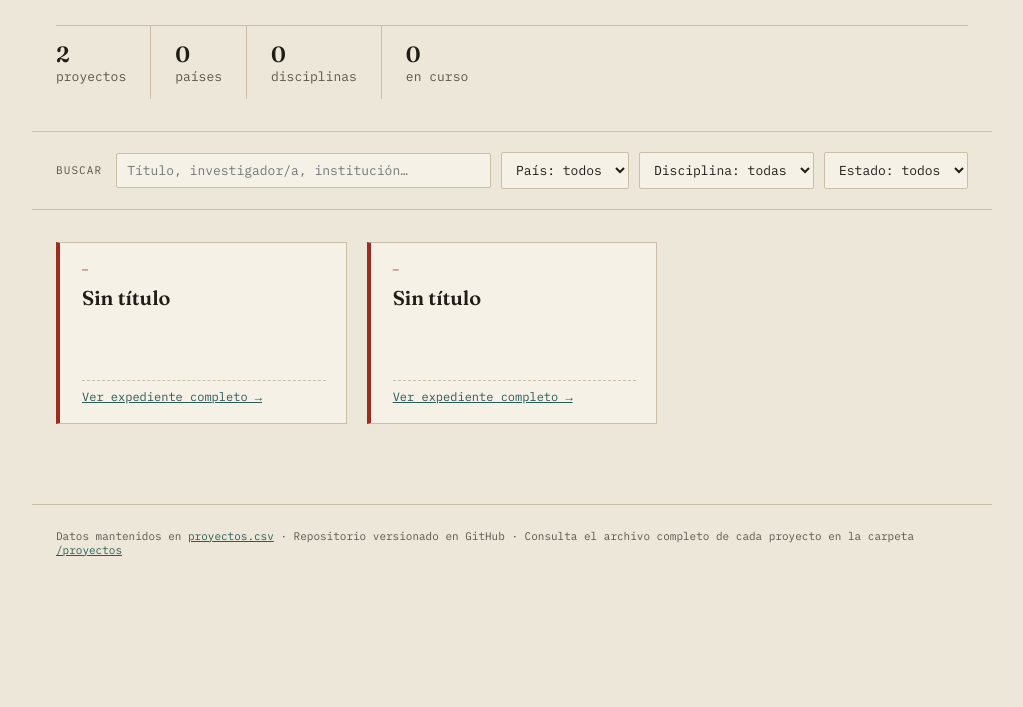
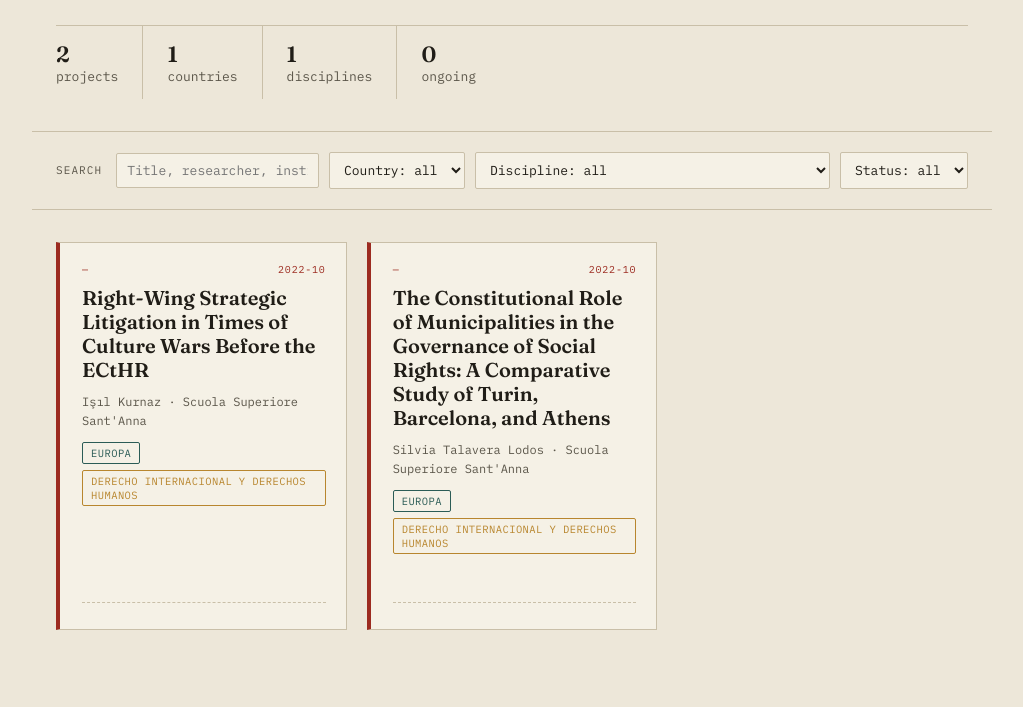
Before and after one commit to teamthemargin-cpu/themargin, a plain HTML site: page index.html in a window 1280 px wide. Shown: the part 213-920 px from the top of the page, without its empty margins (128-1151 px from the left). Before the commit the page ends 800 px from the top, so only its background shows below. Drawn offline with nearby package versions, Linux system fonts and the light colour scheme.

Commit message:
Update index.html

```diff
--- a/index.html
+++ b/index.html
@@ -1,9 +1,9 @@
 <!DOCTYPE html>
-<html lang="es">
+<html lang="en">
 <head>
 <meta charset="UTF-8">
 <meta name="viewport" content="width=device-width, initial-scale=1.0">
-<title>The Margin — Catálogo de investigación</title>
+<title>The Margin — Research Catalogue</title>
 <link rel="preconnect" href="https://fonts.googleapis.com">
 <link href="https://fonts.googleapis.com/css2?family=Fraunces:ital,opsz,wght@0,9..144,400;0,9..144,600;1,9..144,500&family=Inter:wght@400;500;600&family=IBM+Plex+Mono:wght@400;500&display=swap" rel="stylesheet">
 <script src="https://cdnjs.cloudflare.com/ajax/libs/PapaParse/5.4.1/papaparse.min.js"></script>
@@ -27,8 +27,6 @@
     -webkit-font-smoothing:antialiased;
   }
   a{color:var(--teal);}
-
-  /* ---------- Header ---------- */
   header{
     padding:64px 24px 32px;
     max-width:960px;
@@ -79,8 +77,6 @@
     color:var(--ink);
   }
   .stat span{color:var(--ink-soft);}
-
-  /* ---------- Filter drawer ---------- */
   .drawer{
     max-width:960px;
     margin:0 auto;
@@ -113,8 +109,6 @@
     outline:2px solid var(--teal);
     outline-offset:1px;
   }
-
-  /* ---------- Grid ---------- */
   main{
     max-width:960px;
     margin:0 auto;
@@ -125,7 +119,6 @@
     grid-template-columns:repeat(auto-fill,minmax(280px,1fr));
     gap:20px;
   }
-
   .card{
     position:relative;
     background:var(--paper-card);
@@ -174,8 +167,8 @@
     color:var(--ochre);
     border-radius:2px;
   }
-  .tag.pais{color:var(--teal);}
-  .resumen{
+  .tag.country{color:var(--teal);}
+  .summary{
     font-size:14px;
     line-height:1.5;
     color:var(--ink);
@@ -212,34 +205,34 @@
 <body>
 
 <header>
-  <div class="eyebrow">Archivo abierto de investigación</div>
+  <div class="eyebrow">Open research archive</div>
   <h1>The Margin</h1>
-  <p class="tagline">Un catálogo público de proyectos de investigación en curso y completados, anotados al margen por quienes los llevan a cabo.</p>
+  <p class="tagline">A public catalogue of research projects, past and ongoing, annotated in the margins by the people carrying them out.</p>
   <div class="stat-strip" id="stats"></div>
 </header>
 
 <div class="drawer">
-  <span class="drawer-label">Buscar</span>
-  <input type="text" id="search" placeholder="Título, investigador/a, institución…">
-  <select id="filter-pais"><option value="">País: todos</option></select>
-  <select id="filter-disciplina"><option value="">Disciplina: todas</option></select>
-  <select id="filter-estado"><option value="">Estado: todos</option></select>
+  <span class="drawer-label">Search</span>
+  <input type="text" id="search" placeholder="Title, researcher, institution…">
+  <select id="filter-country"><option value="">Country: all</option></select>
+  <select id="filter-discipline"><option value="">Discipline: all</option></select>
+  <select id="filter-status"><option value="">Status: all</option></select>
 </div>
 
 <main>
   <div id="grid"></div>
-  <div class="empty-state" id="empty" style="display:none;">No hay proyectos que coincidan con esta búsqueda.</div>
+  <div class="empty-state" id="empty" style="display:none;">No projects match this search.</div>
 </main>
 
 <footer>
-  Datos mantenidos en <a href="proyectos.csv">proyectos.csv</a> · Repositorio versionado en GitHub · Consulta el archivo completo de cada proyecto en la carpeta <a href="proyectos/">/proyectos</a>
+  Data maintained in <a href="proyectos.csv">proyectos.csv</a> · Version-controlled on GitHub · Read the full record of each project in the <a href="proyectos/">/proyectos</a> folder
 </footer>
 
 <script>
 let ALL = [];
 
 function uniqueSorted(arr){
-  return [...new Set(arr.filter(Boolean))].sort((a,b)=>a.localeCompare(b,'es'));
+  return [...new Set(arr.filter(Boolean))].sort((a,b)=>a.localeCompare(b,'en'));
 }
 
 function populateSelect(id, values){
@@ -252,48 +245,48 @@ function populateSelect(id, values){
 }
 
 function renderStats(data){
-  const paises = uniqueSorted(data.map(d=>d.pais)).length;
-  const disciplinas = uniqueSorted(data.map(d=>d.disciplina)).length;
-  const enCurso = data.filter(d=>d.estado === 'en curso').length;
+  const countries = uniqueSorted(data.map(d=>d.country)).length;
+  const disciplines = uniqueSorted(data.map(d=>d.discipline)).length;
+  const ongoing = data.filter(d=>d.status === 'ongoing').length;
   document.getElementById('stats').innerHTML = `
-    <div class="stat"><b>${data.length}</b><span>proyectos</span></div>
-    <div class="stat"><b>${paises}</b><span>países</span></div>
-    <div class="stat"><b>${disciplinas}</b><span>disciplinas</span></div>
-    <div class="stat"><b>${enCurso}</b><span>en curso</span></div>
+    <div class="stat"><b>${data.length}</b><span>projects</span></div>
+    <div class="stat"><b>${countries}</b><span>countries</span></div>
+    <div class="stat"><b>${disciplines}</b><span>disciplines</span></div>
+    <div class="stat"><b>${ongoing}</b><span>ongoing</span></div>
   `;
 }
 
 function cardHTML(p){
-  const enlace = p.enlace_uwazi && p.enlace_uwazi.trim()
-    ? `<a href="${p.enlace_uwazi}" target="_blank" rel="noopener">Ver perfil completo en Uwazi →</a>`
-    : (p.archivo_detalle ? `<a href="proyectos/${p.archivo_detalle}">Ver expediente completo →</a>` : '');
+  const link = p.external_link && p.external_link.trim()
+    ? `<a href="${p.external_link}" target="_blank" rel="noopener">View full record →</a>`
+    : (p.file ? `<a href="proyectos/${p.file}">View full record →</a>` : '');
   return `
     <article class="card">
-      <div class="marg-note"><span>${p.estado || '—'}</span><span>${p.fecha_inicio || ''}</span></div>
-      <h2>${p.titulo || 'Sin título'}</h2>
-      <div class="meta">${p.investigador || ''}${p.institucion ? ' · ' + p.institucion : ''}</div>
+      <div class="marg-note"><span>${p.status || '—'}</span><span>${p.start_date || ''}</span></div>
+      <h2>${p.title || 'Untitled'}</h2>
+      <div class="meta">${p.researcher || ''}${p.institution ? ' · ' + p.institution : ''}</div>
       <div class="tags">
-        ${p.pais ? `<span class="tag pais">${p.pais}</span>` : ''}
-        ${p.disciplina ? `<span class="tag">${p.disciplina}</span>` : ''}
+        ${p.country ? `<span class="tag country">${p.country}</span>` : ''}
+        ${p.discipline ? `<span class="tag">${p.discipline}</span>` : ''}
       </div>
-      <p class="resumen">${p.resumen_breve || ''}</p>
-      <div class="card-footer">${enlace}</div>
+      <p class="summary">${p.summary || ''}</p>
+      <div class="card-footer">${link}</div>
     </article>
   `;
 }
 
 function applyFilters(){
   const q = document.getElementById('search').value.toLowerCase();
-  const pais = document.getElementById('filter-pais').value;
-  const disciplina = document.getElementById('filter-disciplina').value;
-  const estado = document.getElementById('filter-estado').value;
+  const country = document.getElementById('filter-country').value;
+  const discipline = document.getElementById('filter-discipline').value;
+  const status = document.getElementById('filter-status').value;
 
   const filtered = ALL.filter(p=>{
-    const matchesQ = !q || [p.titulo,p.investigador,p.institucion].join(' ').toLowerCase().includes(q);
-    const matchesPais = !pais || p.pais === pais;
-    const matchesDisciplina = !disciplina || p.disciplina === disciplina;
-    const matchesEstado = !estado || p.estado === estado;
-    return matchesQ && matchesPais && matchesDisciplina && matchesEstado;
+    const matchesQ = !q || [p.title,p.researcher,p.institution].join(' ').toLowerCase().includes(q);
+    const matchesCountry = !country || p.country === country;
+    const matchesDiscipline = !discipline || p.discipline === discipline;
+    const matchesStatus = !status || p.status === status;
+    return matchesQ && matchesCountry && matchesDiscipline && matchesStatus;
   });
 
   document.getElementById('grid').innerHTML = filtered.map(cardHTML).join('');
@@ -307,19 +300,19 @@ Papa.parse('proyectos.csv', {
   complete: function(results){
     ALL = results.data;
     renderStats(ALL);
-    populateSelect('filter-pais', uniqueSorted(ALL.map(d=>d.pais)));
-    populateSelect('filter-disciplina', uniqueSorted(ALL.map(d=>d.disciplina)));
-    populateSelect('filter-estado', uniqueSorted(ALL.map(d=>d.estado)));
+    populateSelect('filter-country', uniqueSorted(ALL.map(d=>d.country)));
+    populateSelect('filter-discipline', uniqueSorted(ALL.map(d=>d.discipline)));
+    populateSelect('filter-status', uniqueSorted(ALL.map(d=>d.status)));
     applyFilters();
   },
   error: function(){
     document.getElementById('grid').innerHTML = '';
-    document.getElementById('empty').textContent = 'No se pudo cargar proyectos.csv. Comprueba que el archivo está en la misma carpeta que index.html.';
+    document.getElementById('empty').textContent = 'Could not load proyectos.csv. Check that the file is in the same folder as index.html.';
     document.getElementById('empty').style.display = 'block';
   }
 });
 
-['search','filter-pais','filter-disciplina','filter-estado'].forEach(id=>{
+['search','filter-country','filter-discipline','filter-status'].forEach(id=>{
   document.getElementById(id).addEventListener('input', applyFilters);
   document.getElementById(id).addEventListener('change', applyFilters);
 });
```
